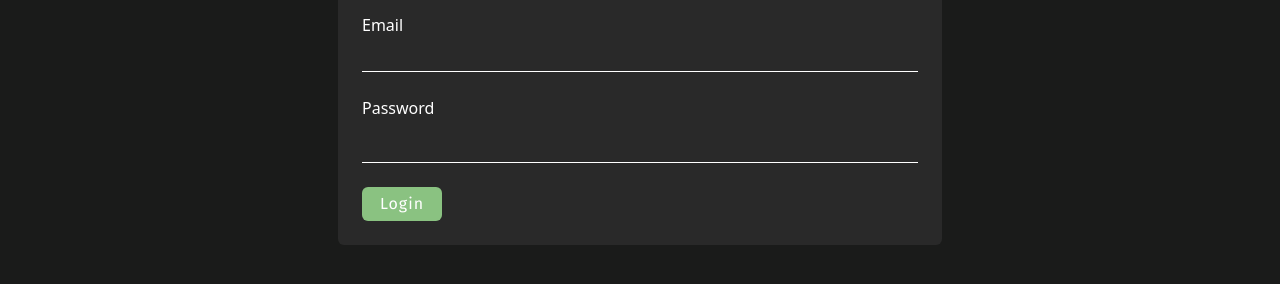
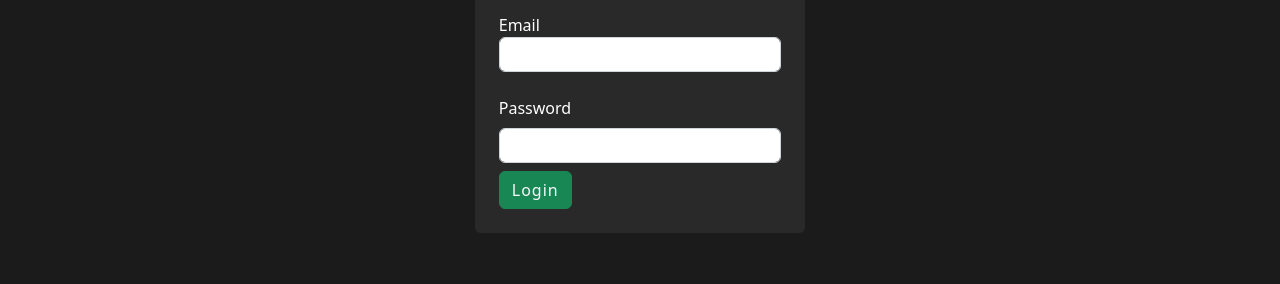
Before and after one commit to norbadboy/CSS-Frameworks, a website: page login.html in a window 1280 px wide. Shown: the part 294-578 px from the top of the page. Drawn offline with nearby package versions, Linux system fonts and the light colour scheme.

Commit message:
added login function

```diff
--- a/login.html
+++ b/login.html
@@ -27,6 +27,7 @@
       integrity="sha384-ODmDIVzN+pFdexxHEHFBQH3/9/vQ9uori45z4JjnFsRydbmQbmL5t1tQ0culUzyK"
       crossorigin="anonymous"
     ></script>
+    <script src="/js/index.mjs" defer type="module"></script>
   </head>
   <body>
     <header>
@@ -80,32 +81,35 @@
           <h1 class="d-flex justify-content-center mb-4">LOGIN</h1>
           <div class="login-text d-flex flex-column">
             <p>Already have an account? Log in below.</p>
-            <a href="#">Or create a new account.</a>
+            <a href="/register.html">Or create a new account.</a>
           </div>
-          <form
-            class="login-form mt-3 font-weight-bold"
-            id="formFeedback"
-            action="/profile.html"
-            onSubmit="log_console()"
-            method="GET"
-          >
+          <form class="login-form mt-3 font-weight-bold" id="loginForm">
             <label class="form-name" for="email">Email</label>
-            <input class="input-text" type="text" name="email" id="email" required />
+            <input
+              class="form-control"
+              type="email"
+              name="email"
+              id="email"
+              required
+              pattern="^[\w\-.]+@(stud.)?noroff.no$"
+              title="Only @(study.)noroff.no domains are allow to register."
+            />
             <div class="form-error" id="emailError">Invalid e-mail</div>
             <label class="form-name mt-4" for="pwd">Password</label>
-            <input type="password" class="pwd my-2" name="pwd" id="password" required />
+            <input
+              type="password"
+              class="form-control my-2"
+              name="password"
+              id="password"
+              required
+              minlength="8"
+            />
             <div class="form-error" id="pwdError">Minimum 8 characters</div>
-            <input
-              class="login-btn d-flex justify-content-center align-items-center rounded mt-3"
-              type="submit"
-              id="submit"
-              value="Login"
-            />
+            <button class="btn btn-success text-light">Login</button>
           </form>
         </div>
       </div>
     </main>
-    <script src="/js/login.js"></script>
     <script src="/js/displayError.js"></script>
   </body>
 </html>
```
Also changed, not shown: js/auth/loginProfile.mjs (added, +25 -0 lines), js/loginHandler.mjs (added, +42 -0 lines).
